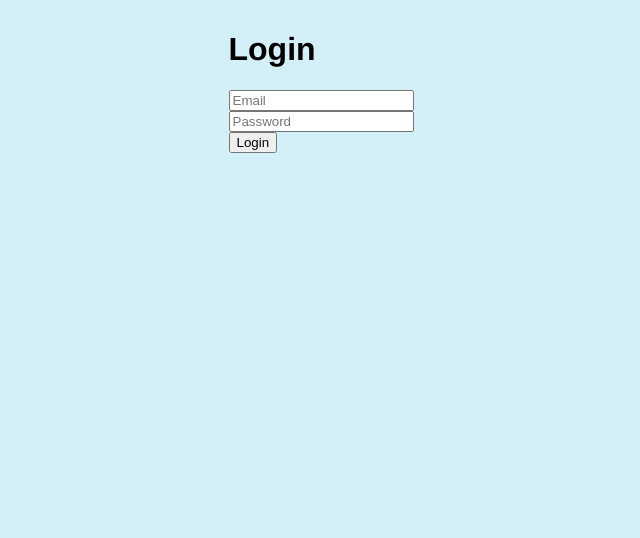
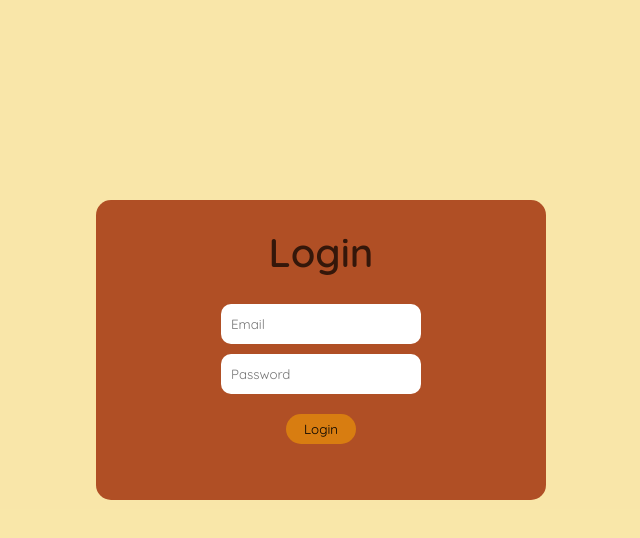
Before and after one commit to BillyMerchan/Libre, a React (Create React App) app in the folder Libre-Server/frontend/: page /signIn in a window 1280 px wide. Shown: the top 538 px of the page, without its empty margins (319-959 px from the left). Built offline with nearby package versions, Linux system fonts and the light colour scheme.

Commit message:
css update

```diff
--- a/Libre-Server/frontend/src/routes/SignIn/SignIn.css
+++ b/Libre-Server/frontend/src/routes/SignIn/SignIn.css
@@ -1,5 +1,5 @@
 .sign{
-    background-color: grey;
+    background-color: rgba(248, 227, 157, 0.876);
     height: 100vh;
     width: 100%;
     padding: 10px;
@@ -7,22 +7,37 @@
     flex-direction: column;
     align-items: center;
     /*box-shadow: inset 0 0 0 1000px rgba(222, 104, 13, 0.637);*/
-    box-shadow: inset 0 0 0 1000px rgb(211, 240, 249);
+    justify-content: center;
+}
+
+.Loginn{
+    background-color:  rgba(160, 47, 9, 0.818);
+    margin-top: -100px;
+    width: 450px;
+    height: 300px;
+    justify-content: center;
+    text-align: center;
+    font-family: 'Quicksand';
+    border-radius: 15px;
 
 }
-.sign > h1{
+.Loginn > h1{
     text-align: center;
     align-items: center;
     color: rgb(0, 0, 0);
     opacity: 70%;
+    font-size: 40px;
 }
 
-.header{
-    font-family: Libre Baskerville;
-    font-size: 20px;
-    color: black;
-    padding: 0px;
-    opacity: 70%;
+.InputL{
+    width: 200px;
+    height: 40px;
+    border-radius: 10px;
+    border-style: none;
+    padding: 10px;
+    margin-bottom: 10px;
+    font-family: 'Quicksand';
+
 }
 
  input[type='text']{
@@ -64,3 +79,14 @@
     text-align: center;
     margin-top: 10px;
  }
+
+ .buttL{
+    border-radius: 15px;
+    width: 70px;
+    height: 30px;
+    margin-top: 10px;
+    background-color:  rgba(222, 132, 14, 0.876);
+    font-family: 'Quicksand';
+    border-style: none;
+
+ }
```
